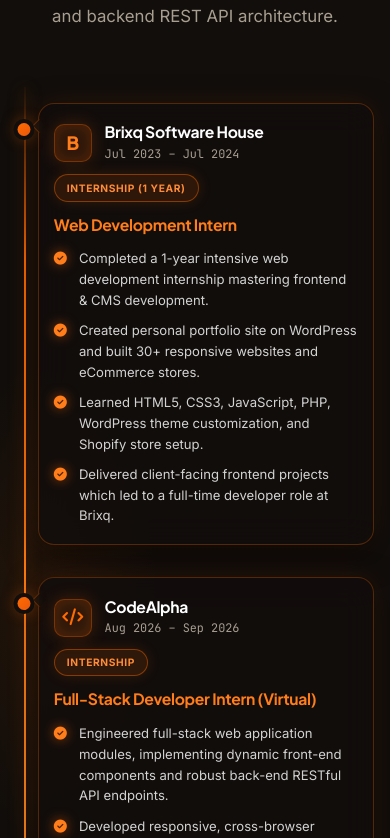
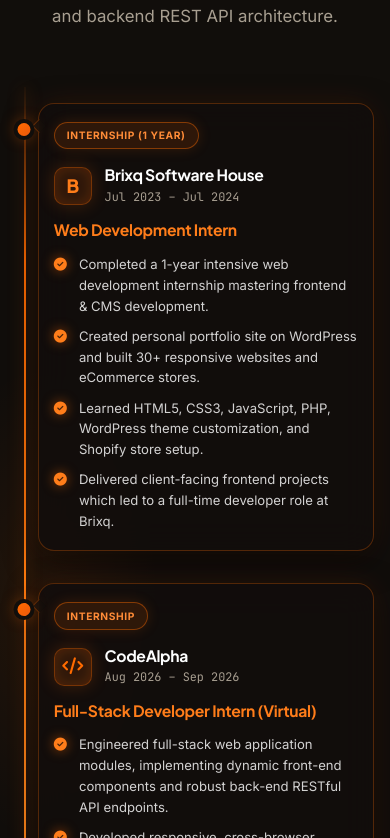
Before and after one commit to abdullahkhanathitms/Personal-Portfolio, a React (Vite) app: page / in a window 390 px wide. Shown: the part 9466-10304 px from the top of the page. Built offline with nearby package versions, Linux system fonts and the light colour scheme; no server answers.

Commit message:
Update changes

```diff
--- a/src/index.css
+++ b/src/index.css
@@ -2992,9 +2992,9 @@
   }
   .timeline-card-header {
     display: flex;
-    flex-direction: column;
+    flex-direction: column-reverse;
     align-items: flex-start;
-    gap: 0.65rem;
+    gap: 1rem;
     margin-bottom: 0.75rem;
   }
   .timeline-brand-group {
```
